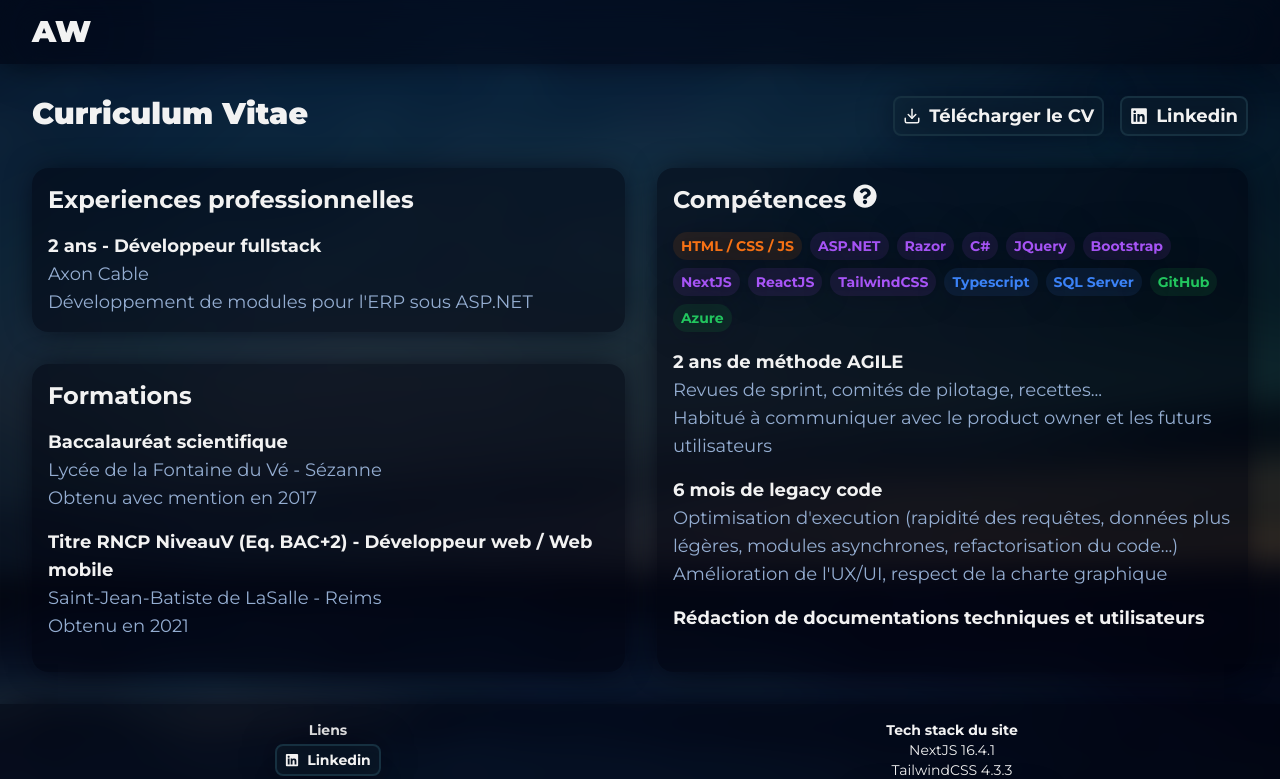
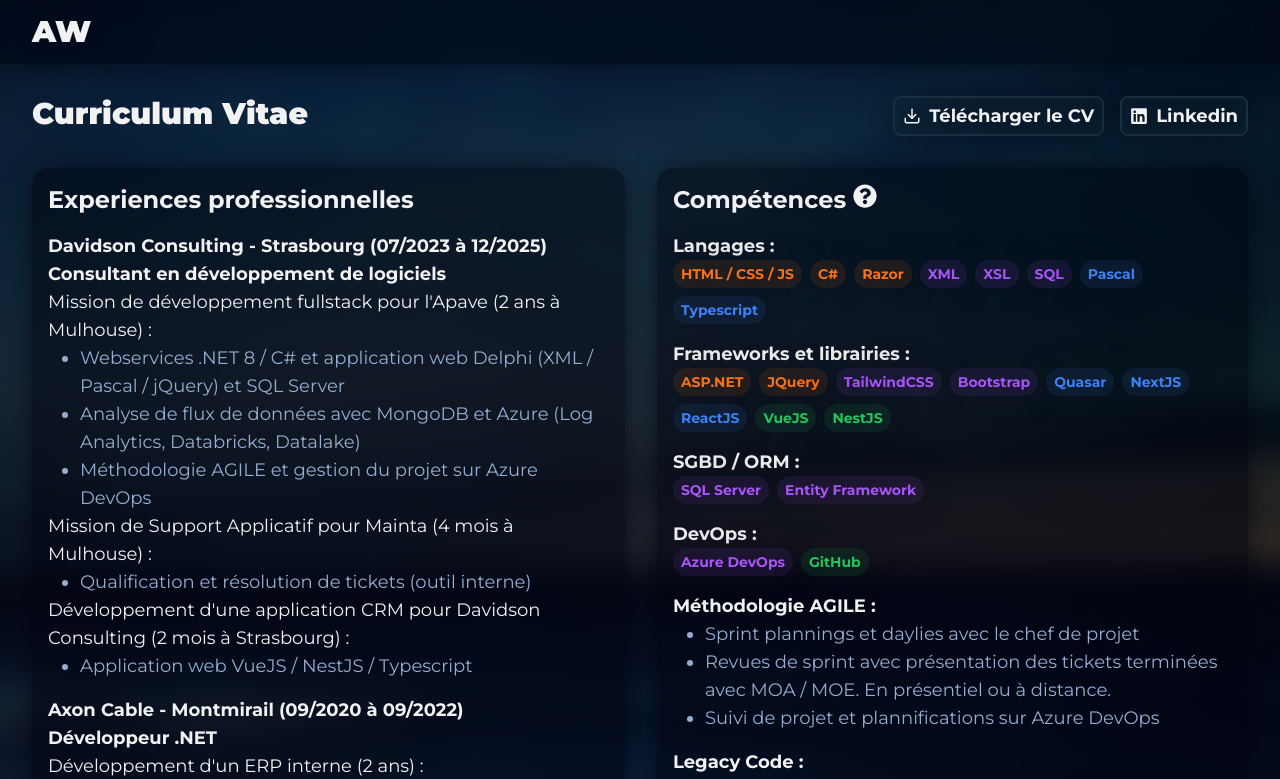
Before and after one commit to ArvoisWebDesign/arvoiswebdesign, a Next.js app: page /cv in a window 1280 px wide. Shown: the top 779 px of the page. Built offline with nearby package versions, Linux system fonts and the light colour scheme.

Commit message:
Updating general content

```diff
--- a/app/cv/(data)/skills.ts
+++ b/app/cv/(data)/skills.ts
@@ -4,30 +4,63 @@
     cssClass:string;
 }
 
-export const skills:Skill[] = [
+export const languages:Skill[] = [
     {
         key: "htmlcssjs",
         name: "HTML / CSS / JS",
         cssClass: "legendary"
     },
     {
-        key: "aspnet",
-        name: "ASP.NET",
-        cssClass: "epic"
+        key: "csharp",
+        name: "C#",
+        cssClass: "legendary"
     },
     {
         key: "razor",
         name: "Razor",
+        cssClass: "legendary"
+    },
+    {
+        key: "xml",
+        name: "XML",
         cssClass: "epic"
     },
     {
-        key: "csharp",
-        name: "C#",
+        key: "xsl",
+        name: "XSL",
         cssClass: "epic"
+    },
+    {
+        key: "sql",
+        name: "SQL",
+        cssClass: "epic"
+    },
+    {
+        key: "pascal",
+        name: "Pascal",
+        cssClass: "rare"
+    },
+    {
+        key: "typescript",
+        name: "Typescript",
+        cssClass: "rare"
+    }
+]
+
+export const frameworks:Skill[] = [
+    {
+        key: "aspnet",
+        name: "ASP.NET",
+        cssClass: "legendary"
     },
     {
         key: "jquery",
         name: "JQuery",
+        cssClass: "legendary"
+    },
+    {
+        key: "tailwindcss",
+        name: "TailwindCSS",
         cssClass: "epic"
     },
     {
@@ -36,38 +69,54 @@
         cssClass: "epic"
     },
     {
+        key: "quasar",
+        name: "Quasar",
+        cssClass: "rare"
+    },
+    {
         key: "nextjs",
         name: "NextJS",
-        cssClass: "epic"
+        cssClass: "rare"
     },
     {
         key: "react",
         name: "ReactJS",
+        cssClass: "rare"
+    },
+    {
+        key: "vuejs",
+        name: "VueJS",
+        cssClass: "common"
+    },
+    {
+        key: "nestjs",
+        name: "NestJS",
+        cssClass: "common"
+    }
+]
+
+export const sgbd_orm:Skill[] = [
+    {
+        key: "sqlserver",
+        name: "SQL Server",
         cssClass: "epic"
     },
     {
-        key: "tailwindcss",
-        name: "TailwindCSS",
+        key: "entityframework",
+        name: "Entity Framework",
         cssClass: "epic"
-    },
+    }
+]
+
+export const devops:Skill[] = [
     {
-        key: "typescript",
-        name: "Typescript",
-        cssClass: "rare"
-    },
-    {
-        key: "sqlserver",
-        name: "SQL Server",
-        cssClass: "rare"
+        key: "azure",
+        name: "Azure DevOps",
+        cssClass: "epic"
     },
     {
         key: "github",
         name: "GitHub",
         cssClass: "common"
-    },
-    {
-        key: "azure",
-        name: "Azure",
-        cssClass: "common"
     }
 ]
--- a/app/cv/page.tsx
+++ b/app/cv/page.tsx
@@ -8,7 +8,7 @@
     TooltipTrigger
 } from "@/components/ui/tooltip"
 
-import { skills } from "./(data)/skills"
+import { languages, frameworks, sgbd_orm, devops } from "./(data)/skills"
 import BtnDownloadCv from "../(components)/btnDownloadCv"
 import BtnLinkedin from "../(components)/btnLinkedin"
 
@@ -27,16 +27,36 @@
 
             <div className="grid grid-flow-row lg:grid-flow-col grid-cols-auto gap-8">
                 <div className="flex flex-col gap-8">
-                    <div className="p-4 rounded-2xl flex flex-col
+                    <div className="p-4 rounded-2xl flex flex-col gap-4
                         bg-aw-dark/50 shadow-aw-dark-8">
-                        <h2 className="font-bold text-2xl mb-4">
+                        <h2 className="font-bold text-2xl">
                             Experiences professionnelles
                         </h2>
                         <div>
-                            <h3 className="font-bold">2 ans - Développeur fullstack</h3>
-                            <ul className="text-muted-foreground">
-                                <li>Axon Cable</li>
-                                <li>Développement de modules pour l&apos;ERP sous ASP.NET</li>
+                            <h3 className="font-bold">Davidson Consulting - Strasbourg (07/2023 à 12/2025)</h3>
+                            <h4 className="font-bold">Consultant en développement de logiciels</h4>
+                            <p>Mission de développement fullstack pour l&apos;Apave (2 ans à Mulhouse) :</p>
+                            <ul className="list-disc text-muted-foreground">
+                                <li>Webservices .NET 8 / C# et application web Delphi (XML / Pascal / jQuery) et SQL Server</li>
+                                <li>Analyse de flux de données avec MongoDB et Azure (Log Analytics, Databricks, Datalake)</li>
+                                <li>Méthodologie AGILE et gestion du projet sur Azure DevOps</li>
+                            </ul>
+                            <p>Mission de Support Applicatif pour Mainta (4 mois à Mulhouse) :</p>
+                            <ul className="list-disc text-muted-foreground">
+                                <li>Qualification et résolution de tickets (outil interne)</li>
+                            </ul>
+                            <p>Développement d&apos;une application CRM pour Davidson Consulting (2 mois à Strasbourg) :</p>
+                            <ul className="list-disc text-muted-foreground">
+                                <li>Application web VueJS / NestJS / Typescript</li>
+                            </ul>
+                        </div>
+                        <div>
+                            <h3 className="font-bold">Axon Cable - Montmirail (09/2020 à 09/2022)</h3>
+                            <h4 className="font-bold">Développeur .NET</h4>
+                            <p>Développement d&apos;un ERP interne (2 ans) :</p>
+                            <ul className="list-disc text-muted-foreground">
+                                <li>Applications web ASP.NET (C# / jQuery / Razor) et SQL Server</li>
+                                <li>Refactorisation de code legacy et développement fullstack de modules complets</li>
                             </ul>
                         </div>
                     </div>
@@ -47,18 +67,14 @@
                             Formations
                         </h2>
                         <div className="mb-4">
-                            <h3 className="font-bold">Baccalauréat scientifique</h3>
-                            <ul className="text-muted-foreground">
-                                <li>Lycée de la Fontaine du Vé - Sézanne</li>
-                                <li>Obtenu avec mention en 2017</li>
-                            </ul>
+                            <h3 className="font-bold">Titre professionnel RNCP Niveau V (eq. Bac +2)</h3>
+                            <p>Saint-Jean-Baptiste De La Salle - Reims (02/2020 à 09/2021)</p>
+                            <p className="text-muted-foreground">Obtenu en septembre 2021. 8 mois de formation continue puis 1 an d&apos;alternance chez Axon Cable.</p>
                         </div>
                         <div className="mb-4">
-                            <h3 className="font-bold">Titre RNCP NiveauV (Eq. BAC+2) - Développeur web / Web mobile</h3>
-                            <ul className="text-muted-foreground">
-                                <li>Saint-Jean-Batiste de LaSalle - Reims</li>
-                                <li>Obtenu en 2021</li>
-                            </ul>
+                            <h3 className="font-bold">Baccalauréat Scientifique</h3>
+                            <p>Lycée de la Fontaine du Vé - Sézanne (2017)</p>
+                            <p className="text-muted-foreground">Obtenu avec mention.</p>
                         </div>
                     </div>
                 </div>
@@ -86,8 +102,10 @@
                         </TooltipProvider>
                     </h2>
 
+                    <div>
+                        <h3 className="font-bold">Langages :</h3>
                         <div className="flex flex-row flex-wrap gap-2">
-                        {skills.map((skill) => {
+                            {languages.map((skill) => {
                                 return (
                                     <span key={skill.key}
                                         className={"rounded-full text-sm font-bold "
@@ -98,27 +116,71 @@
                                 )
                             })}
                         </div>
+                    </div>
+                    <div>
+                        <h3 className="font-bold">Frameworks et librairies :</h3>
+                        <div className="flex flex-row flex-wrap gap-2">
+                            {frameworks.map((skill) => {
+                                return (
+                                    <span key={skill.key}
+                                        className={"rounded-full text-sm font-bold "
+                                            + skill.cssClass
+                                            + " px-2 py-1 drop-shadow-aw-dark-4"}>
+                                        {skill.name}
+                                    </span>
+                                )
+                            })}
+                        </div>
+                    </div>
+                    <div>
+                        <h3 className="font-bold">SGBD / ORM :</h3>
+                        <div className="flex flex-row flex-wrap gap-2">
+                            {sgbd_orm.map((skill) => {
+                                return (
+                                    <span key={skill.key}
+                                        className={"rounded-full text-sm font-bold "
+                                            + skill.cssClass
+                                            + " px-2 py-1 drop-shadow-aw-dark-4"}>
+                                        {skill.name}
+                                    </span>
+                                )
+                            })}
+                        </div>
+                    </div>
+                    <div>
+                        <h3 className="font-bold">DevOps :</h3>
+                        <div className="flex flex-row flex-wrap gap-2">
+                            {devops.map((skill) => {
+                                return (
+                                    <span key={skill.key}
+                                        className={"rounded-full text-sm font-bold "
+                                            + skill.cssClass
+                                            + " px-2 py-1 drop-shadow-aw-dark-4"}>
+                                        {skill.name}
+                                    </span>
+                                )
+                            })}
+                        </div>
+                    </div>
 
                     <div>
-                        <h3 className="font-bold">2 ans de méthode AGILE</h3>
-                        <ul className="text-muted-foreground">
-                            <li>Revues de sprint, comités de pilotage, recettes...</li>
-                            <li>Habitué à communiquer avec le product owner et les futurs utilisateurs</li>
+                        <h3 className="font-bold">Méthodologie AGILE :</h3>
+                        <ul className="list-disc text-muted-foreground">
+                            <li>Sprint plannings et daylies avec le chef de projet</li>
+                            <li>Revues de sprint avec présentation des tickets terminées avec MOA / MOE. En présentiel ou à distance.</li>
+                            <li>Suivi de projet et plannifications sur Azure DevOps</li>
                         </ul>
                     </div>
 
                     <div>
-                        <h3 className="font-bold">6 mois de legacy code</h3>
-                        <ul className="text-muted-foreground">
+                        <h3 className="font-bold">Legacy Code :</h3>
+                        <ul className="list-disc text-muted-foreground">
                             <li>Optimisation d&apos;execution (rapidité des requêtes, données plus légères,
                                 modules asynchrones, refactorisation du code...)</li>
-                            <li>Amélioration de l&apos;UX/UI, respect de la charte graphique</li>
+                            <li>Amélioration de l&apos;UX/UI et respect de la charte graphique</li>
+                            <li>Les sombres fichiers, non commentés, sans documentation, de +20k lignes ne m&apos;effraient plus la nuit</li>
                         </ul>
 
-                    </div>
-
-                    <div>
-                        <h3 className="font-bold">Rédaction de documentations techniques et utilisateurs</h3>
                     </div>
                 </div>
             </div>
--- a/app/globals.css
+++ b/app/globals.css
@@ -215,6 +215,10 @@
     text-decoration: none;
 }
 
+.list-disc li {
+    margin-left: 2rem;
+}
+
 #toggleNav svg {
     height: 2rem !important;
     width: 2rem !important;
--- a/app/productions/(data)/productions.ts
+++ b/app/productions/(data)/productions.ts
@@ -26,7 +26,7 @@
     },
     nextjs16app: {
         key: "nextjs16app",
-        name: "NextJS 16 (App Router)"
+        name: "NextJS 16"
     },
     tailwindcss: {
         key: "tailwindcss",
```
Also changed, not shown: app/page.tsx (+95 -5 lines), 1 other file (tests, documents, lock files or other folders). Lines whose indentation alone changed are shown as unchanged.
